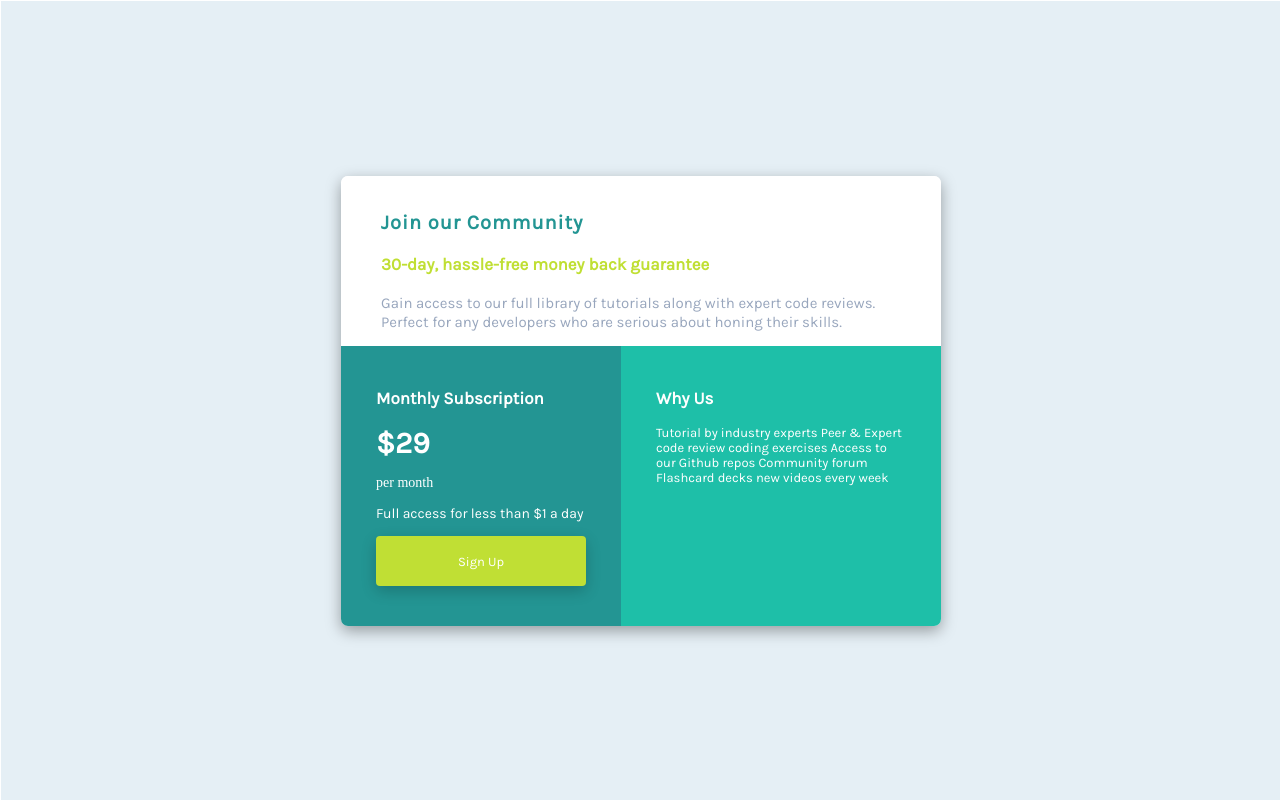
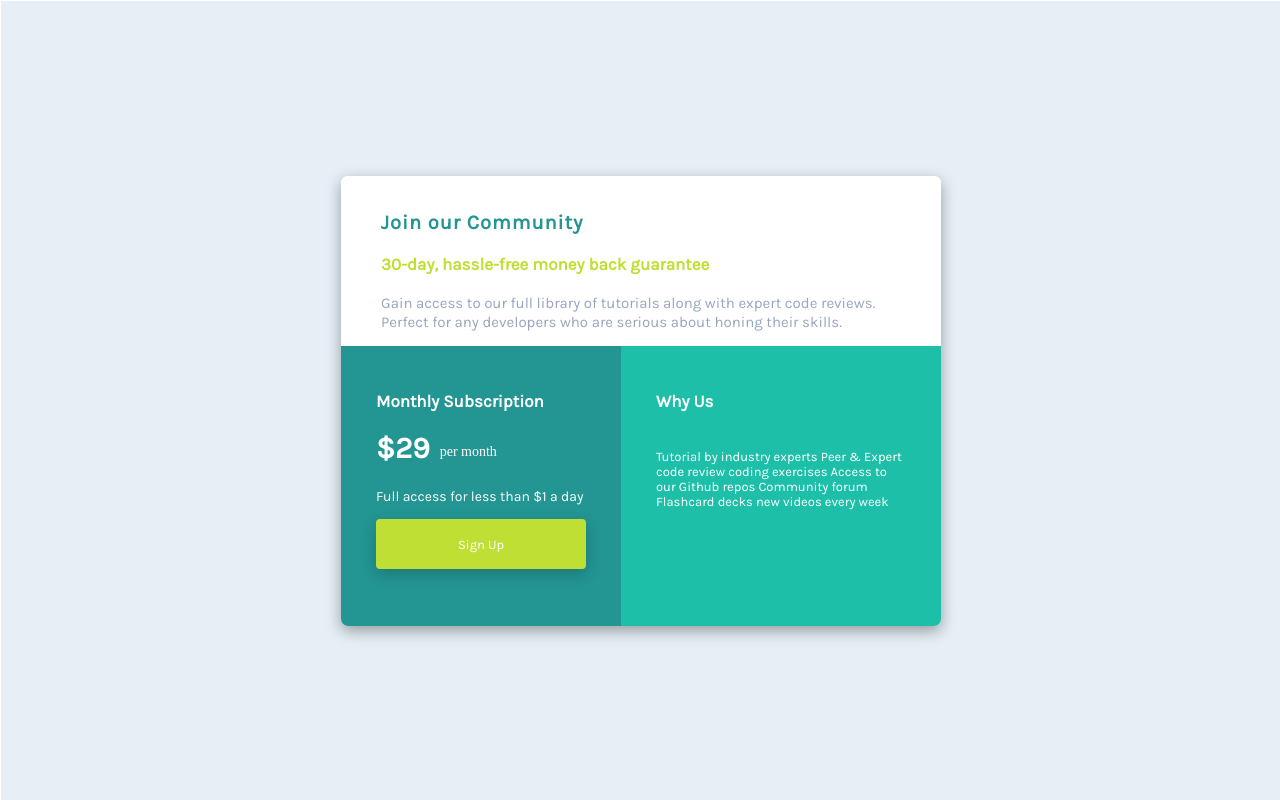
Before and after one commit to tellesmts/EX.grid-de-precos, a plain HTML site: page index.html in a window 1280 px wide. Drawn offline with Linux system fonts and the light colour scheme.

Commit message:
Segunda 24/10

```diff
--- a/index.html
+++ b/index.html
@@ -14,13 +14,13 @@
 		    </div>
 		    <div class="caixa2">
 		    	<div class="caixinha1"><!--<div class="texto">-->
-		    	    <p id="cx1">Monthly Subscription</p>
-		    	    <p id="cx3">$29</p><p id="permonth">per month</p>
+		    	    <p id="cx1">Monthly Subscription</p><br>
+		    	<div class="preco">    <p id="cx3">$29</p><p id="permonth">per month</p> </div>
 		    	    <p id="cx4">Full access for less than $1 a day</p>
 		    	    <button id="signup">Sign Up</button><!--</div>-->
 		    	</div>
 		    	<div class="caixinha2"><!--<div class="texto">-->
-		    	    <p id="why">Why Us</p>
+		    	    <p id="why">Why Us</p><br><br>
 		    	    <p id="tutorial">Tutorial by industry experts Peer & Expert code review coding exercises Access to our Github repos Community forum Flashcard decks new videos every week</p><!--</div>-->
 		    	</div>
 
--- a/style.css
+++ b/style.css
@@ -98,11 +98,12 @@
 }
 
 #cx1{
+    padding: 20px 0 0 0;
     color: white;
     font-weight: 700;
     font-size: 17px;
     letter-spacing: 0;
-    margin: 0:
+    margin: 0;
 
 }
 
@@ -120,7 +121,7 @@
     font-weight: 700;
     font-size: 30px;
     letter-spacing: 0;
-    margin: 0;
+    margin: 0 10px 0 0;
 
 }
 
@@ -131,11 +132,16 @@
     letter-spacing: 0px;
 }
 
+.preco{
+    display: flex;
+}
+
 #permonth{
     color: white;
     font-weight: 100;
     font-size: 14px;
     font-family: Karla-Light;
+    justify-content: right;
 }
 
 #signup{
@@ -159,7 +165,8 @@
     font-weight: 700;
     font-size: 17px;
     letter-spacing: 0;
-    margin: 0:
+    margin: 0;
+    padding: 20px 0 0 0;
 
 }
 
@@ -168,6 +175,6 @@
     font-weight: 100;
     font-size: 13px;
     letter-spacing: 0;
-    margin: 0:
+    margin: 0;
 
 }
```
